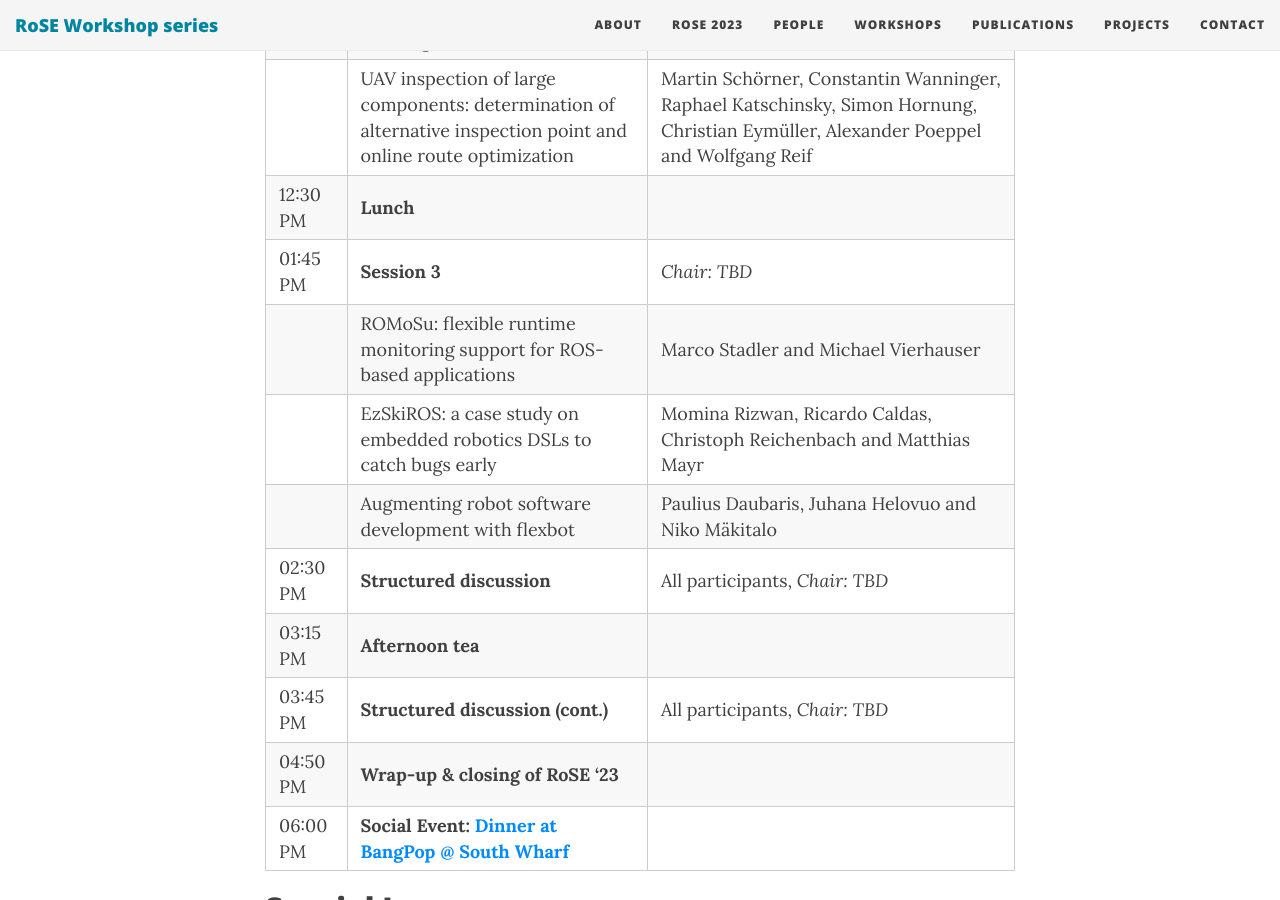
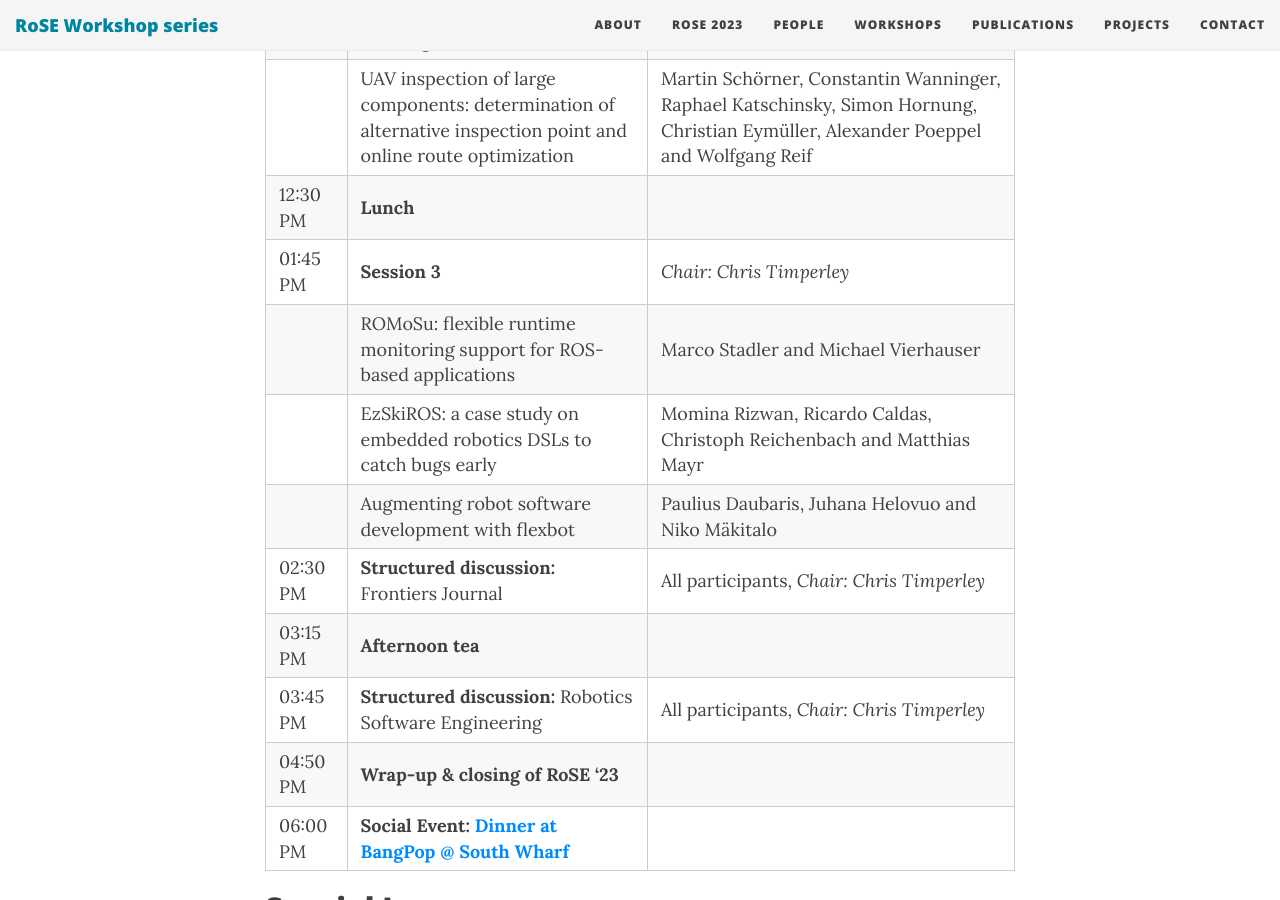
Before and after one commit to rose-workshops/rose-workshops.github.io, a Jekyll site: the page built from rose2023.md, in a window 1280 px wide and 900 px high, scrolled down 3778 px. Built offline with Jekyll 4.4.1, drawn with Linux system fonts in a browser that asks for light colours; nearby versions of some CDN libraries; some of the changed text lies outside the part shown.

Commit message:
added session chairs and discussion topics

```diff
--- a/rose2023.md
+++ b/rose2023.md
@@ -60,11 +60,11 @@ Times are displayed in AEST (GMT+10).
 | --- |  --- | --- |
 | 09:00 AM | **Welcome to RoSE '23** | RoSE's OC |
 | 09:10 AM | **Building, testing, and deploying safety critical software for robots and autonomous systems** | Camilo Buscaron |
-| 10:00 AM | **Session 1** | *Chair: TBD* |
+| 10:00 AM | **Session 1** | *Chair: Andreas Angerer* |
 | | Towards the concept of trust assurance case | Emilia Cioroaica, Barbora Buhnova, Daniel Schneider, Ioannis Sorokos, Thomas Kuhn and Emrah Tomur |
 | | Enhancing the technological maturity of robot swarms | Darko Bozhinoski and Mauro Birattari |
 | 10:30 AM | **Morning tea** | |
-| 11:00 AM | **Session 2** | *Chair: TBD* |
+| 11:00 AM | **Session 2** | *Chair: Andreas Angerer* |
 | | Survey on robotic systems integration | Nadia Hammoudeh Garcia and Andreas Wortmann |
 | | An analysis of behaviour-driven requirement specification for robotic competitions | Minh Nguyen, Nico Hochgeschwender and Sebastian Wrede |
 | | EDDE: an event-driven data exchange to accurately introspect cobot applications | Emil Stubbe Kolvig-Raun, Mikkel Baun Kjærgaard and Ralph Brorsen |
@@ -72,13 +72,13 @@ Times are displayed in AEST (GMT+10).
 | | Getting started with ROS2 development: a case study of software development challenges | Paulius Daubaris, Simo Linkola, Anna Kantosalo and Niko Mäkitalo |
 | | UAV inspection of large components: determination of alternative inspection point and online route optimization | Martin Schörner, Constantin Wanninger, Raphael Katschinsky, Simon Hornung, Christian Eymüller, Alexander Poeppel and Wolfgang Reif |
 | 12:30 PM| **Lunch** | |
-| 01:45 PM | **Session 3** | *Chair: TBD* |
+| 01:45 PM | **Session 3** | *Chair: Chris Timperley* |
 | |  ROMoSu: flexible runtime monitoring support for ROS-based applications | Marco Stadler and Michael Vierhauser |
 | |  EzSkiROS: a case study on embedded robotics DSLs to catch bugs early | Momina Rizwan, Ricardo Caldas, Christoph Reichenbach and Matthias Mayr |
 | |  Augmenting robot software development with flexbot | Paulius Daubaris, Juhana Helovuo and Niko Mäkitalo |
-| 02:30 PM | **Structured discussion** | All participants, *Chair: TBD* |
+| 02:30 PM | **Structured discussion:** Frontiers Journal | All participants, *Chair: Chris Timperley* |
 | 03:15 PM | **Afternoon tea** | |
-| 03:45 PM | **Structured discussion (cont.)** | All participants, *Chair: TBD* |
+| 03:45 PM | **Structured discussion:** Robotics Software Engineering | All participants, *Chair: Chris Timperley* |
 | 04:50 PM | **Wrap-up & closing of RoSE '23** | |
 | 06:00 PM | **Social Event: [Dinner at BangPop @ South Wharf](https://www.bangpop.com.au)** | |
 
```
